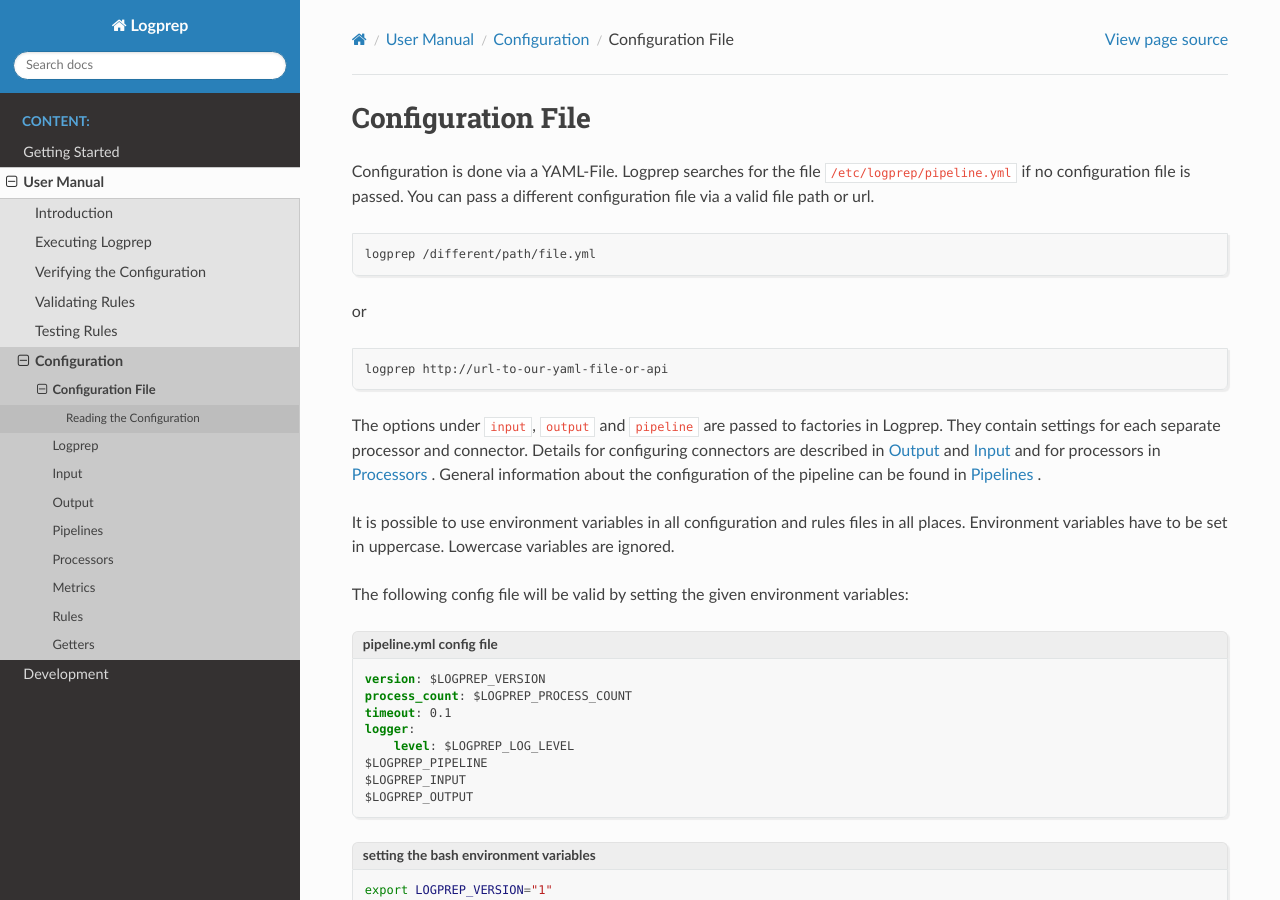
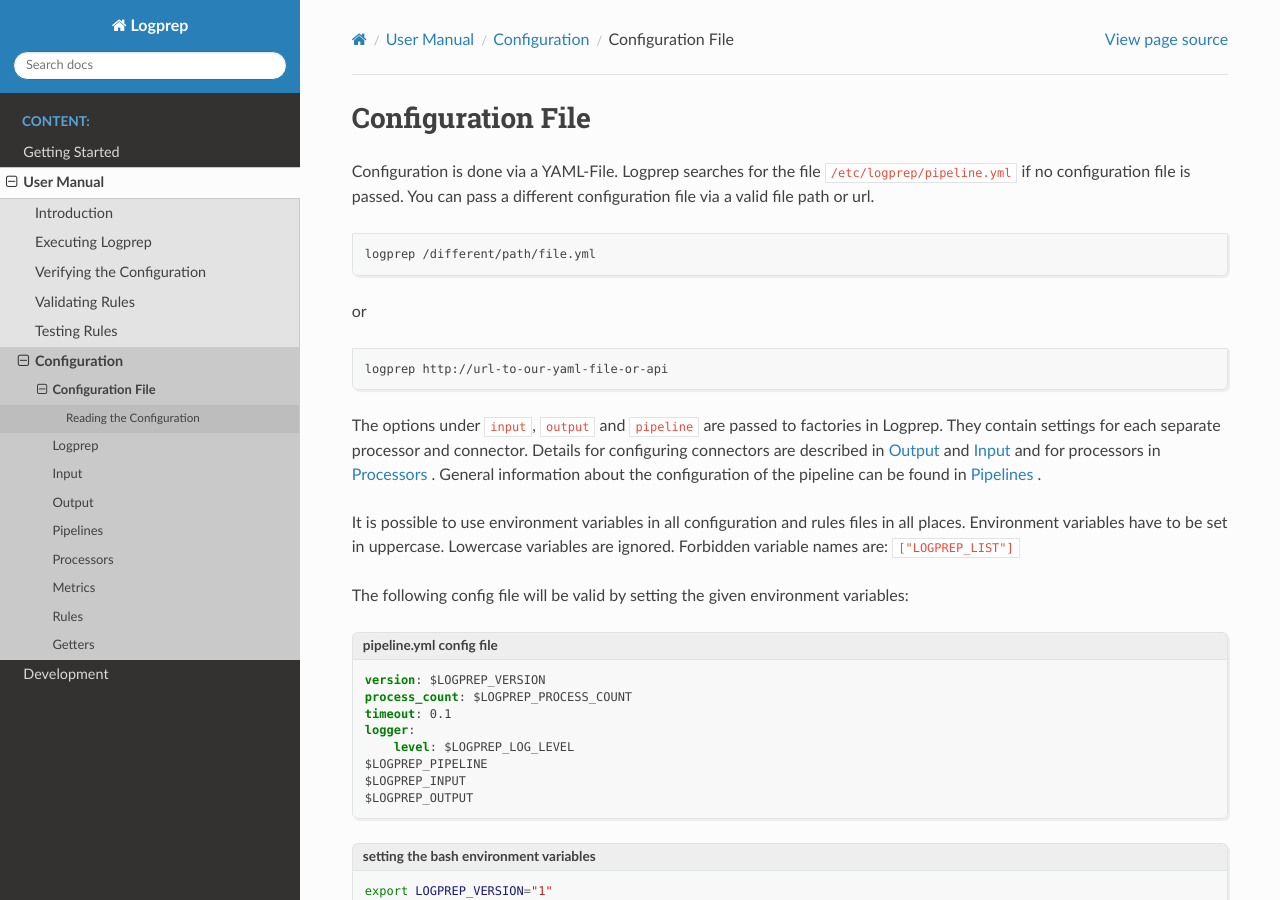
Before and after one commit to fkie-cad/Logprep, a Sphinx documentation site: the page built from doc/source/user_manual/configuration/configurationdata.rst, in a window 1280 px wide and 900 px high. Built offline with Sphinx 7.4.7 and the Read the Docs theme 2.0.0, drawn with Linux system fonts in a browser that asks for light colours.

Commit message:
document LOGPREP_LIST name usage

```diff
--- a/doc/source/user_manual/configuration/configurationdata.rst
+++ b/doc/source/user_manual/configuration/configurationdata.rst
@@ -22,7 +22,8 @@
 General information about the configuration of the pipeline can be found in :ref:`pipeline_config` .
 
 It is possible to use environment variables in all configuration and rules files in all places.
-Environment variables have to be set in uppercase. Lowercase variables are ignored.
+Environment variables have to be set in uppercase. Lowercase variables are ignored. Forbidden
+variable names are: :code:`["LOGPREP_LIST"]`
 
 The following config file will be valid by setting the given environment variables:
 
```
